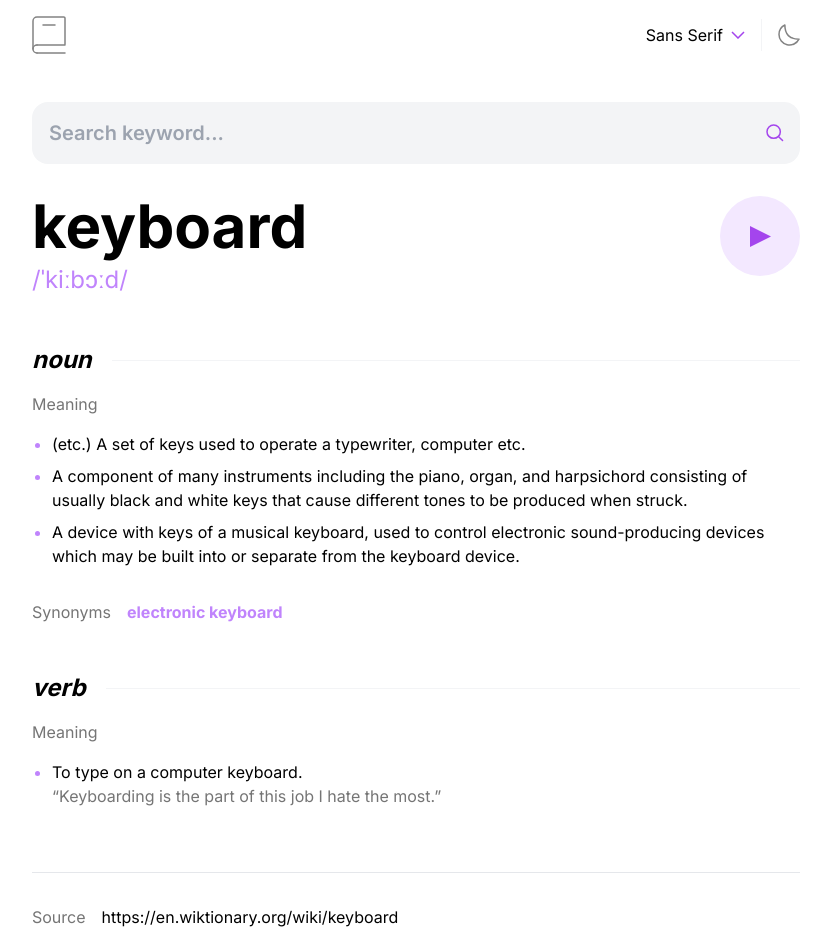
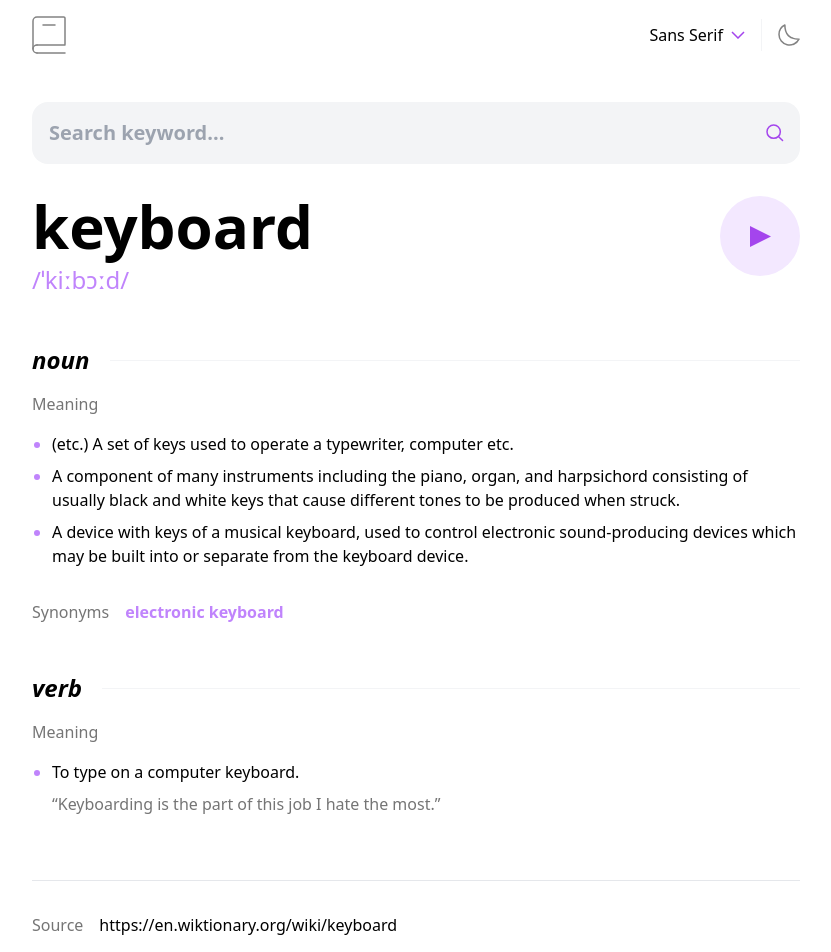
Before and after one commit to dominikrubroeder/dictionary-web-app, a Next.js app: page / in a window 1280 px wide. Shown: the top 952 px of the page, without its empty margins (224-1055 px from the left). Built offline with nearby package versions, Linux system fonts and the light colour scheme.

Commit message:
Fix font style switcher and apply CSS styles

```diff
--- a/src/app/components/FontStyleSwitch.tsx
+++ b/src/app/components/FontStyleSwitch.tsx
@@ -24,6 +24,8 @@ export default function FontStyleSwitch() {
     // Set font style state
     setFontStyle(fontStyle);
     setIsOpen(false);
+
+    console.log("run...");
   }
 
   return (
--- a/src/app/globals.css
+++ b/src/app/globals.css
@@ -15,7 +15,7 @@
         @apply transition-all duration-300
     }
 
-    .font-sans-serif-theme * {
+    .font-sansserif-theme * {
         @apply font-sans
     }
 
--- a/src/app/layout.tsx
+++ b/src/app/layout.tsx
@@ -18,7 +18,7 @@ export default function RootLayout({
   children: React.ReactNode;
 }) {
   return (
-    <html lang="en">
+    <html lang="en" className="font-sansserif-theme">
       <body
         className={`mx-auto grid min-h-screen max-w-screen-md grid-rows-[max-content_max-content_1fr] gap-8 ${inter.className} w-full dark:bg-black`}
       >
--- a/src/app/page.tsx
+++ b/src/app/page.tsx
@@ -144,7 +144,7 @@ export default function Home() {
                       {definition.definition}
                     </span>
                     {definition.example && (
-                      <p className="text-app-gray-500">
+                      <p className="mt-2 text-app-gray-500">
                         &ldquo;{definition.example}&rdquo;
                       </p>
                     )}
@@ -159,7 +159,6 @@ export default function Home() {
                     {meaning.synonyms.map((synonym, index) => (
                       <>
                         <span
-                          key={index}
                           className="cursor-pointer"
                           onClick={() => getApiData(null, synonym)}
                         >
```
